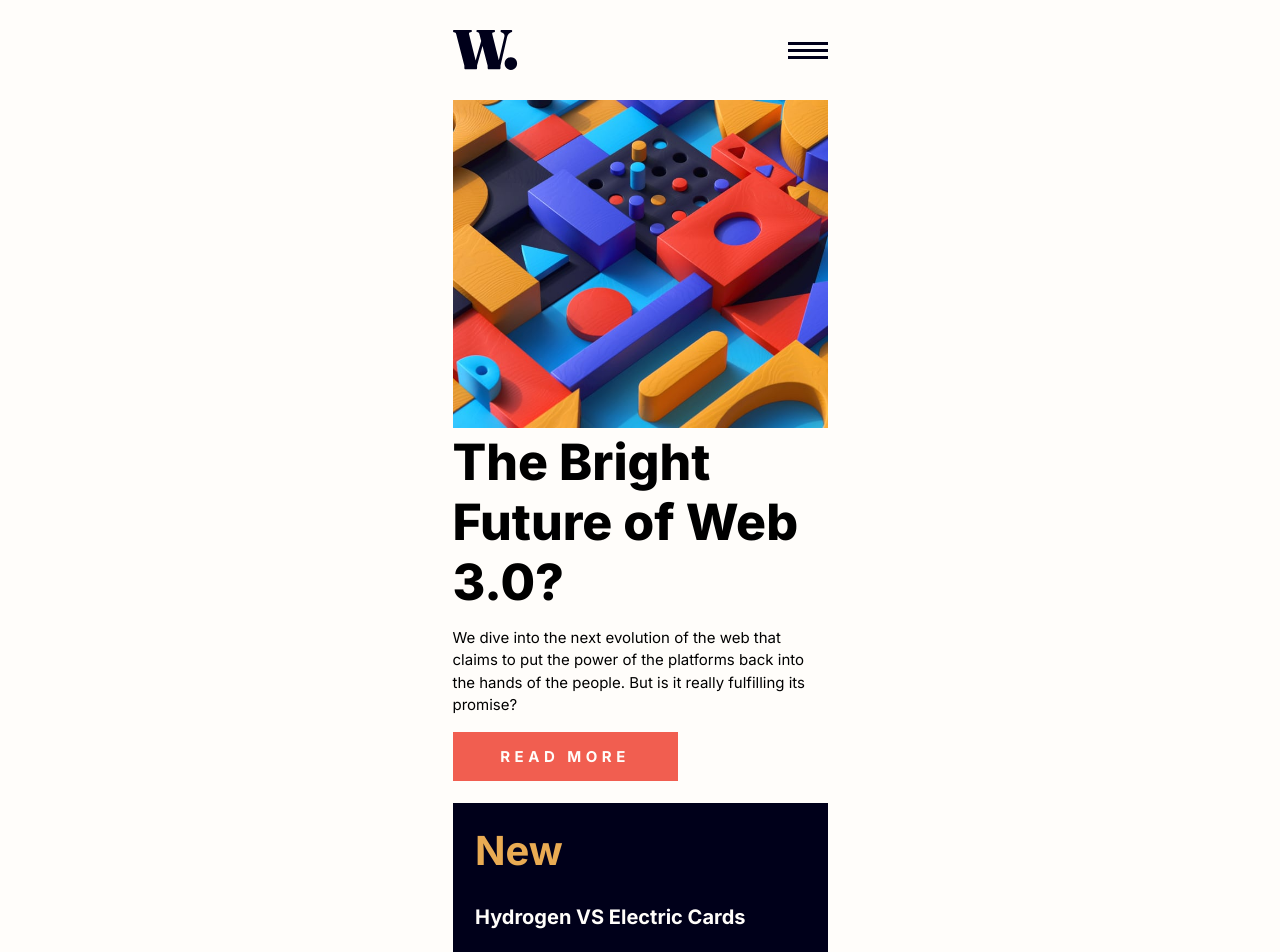
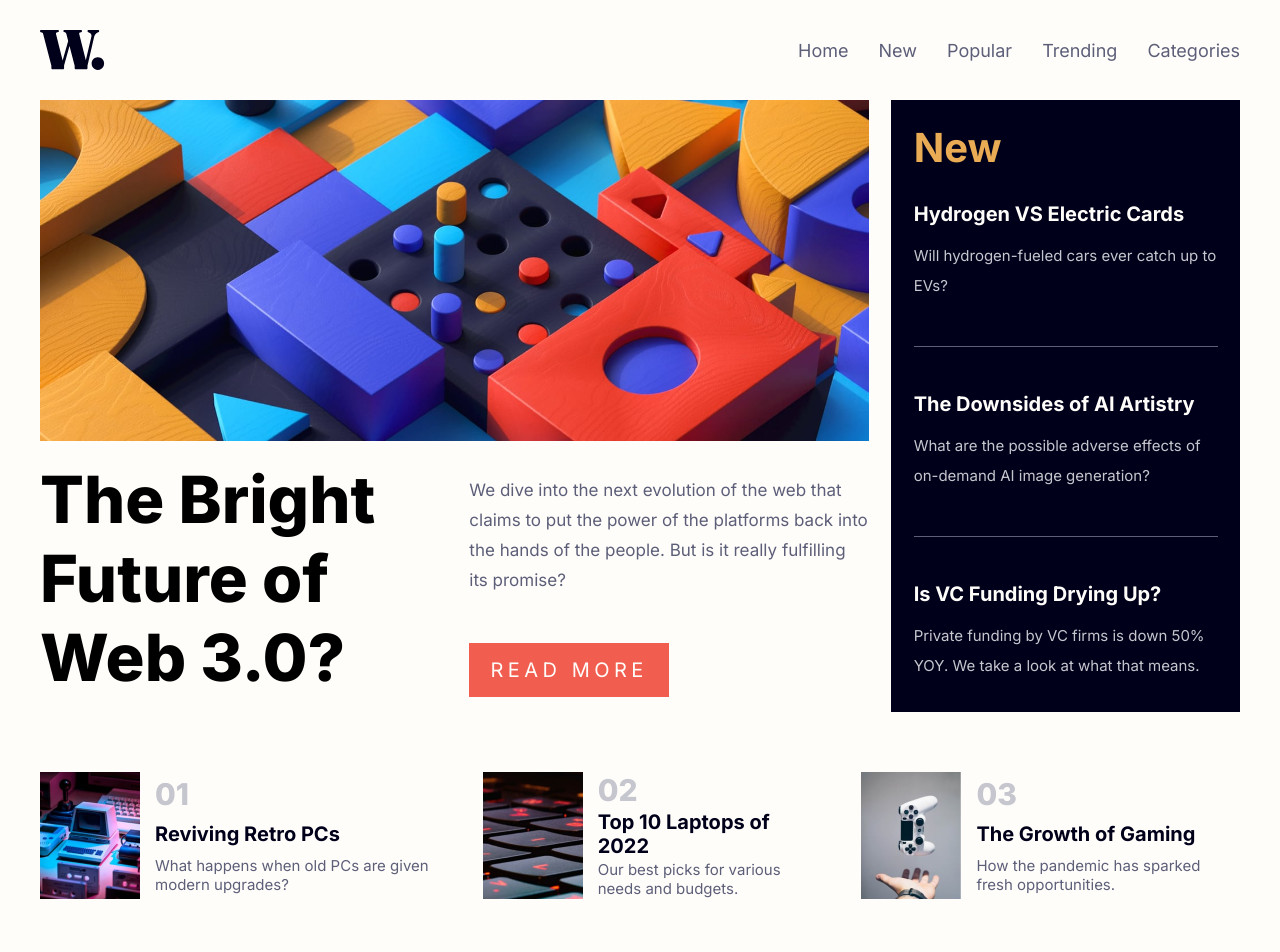
Before and after one commit to dscorzoni/project-react-news-website, a React (Create React App) app: page / in a window 1280 px wide. Shown: the top 952 px of the page. After the commit the page ends 929 px from the top, so only its background shows below. Built offline with nearby package versions, Linux system fonts and the light colour scheme.

Commit message:
Adjusting max-sizes.

```diff
--- a/src/Articles.js
+++ b/src/Articles.js
@@ -11,19 +11,19 @@ const ArticlesSection = styled.section`
   align-items: center;
   margin-bottom: 2rem;
 
-  @media (max-width: 1440px) {
+  @media (max-width: 1200px) {
     padding: 1rem;
   }
 `;
 
 const Container = styled.div`
-  width: 1440px;
+  width: 1200px;
   display: flex;
   justify-content: space-between;
   gap: 2rem;
   margin-top: 4rem;
 
-  @media (max-width: 1440px) {
+  @media (max-width: 1200px) {
     flex-direction: column;
     width: 375px;
     margin-top: 0;
@@ -39,6 +39,9 @@ const ArticleItem = styled.article`
 
   div {
     padding: 0 1rem 0 1rem;
+    display: flex;
+    flex-direction: column;
+    justify-content: space-around;
   }
 
   h1 {
@@ -49,14 +52,11 @@ const ArticleItem = styled.article`
 
   h2 {
     font-weight: 700;
-    font-size: 22px;
-    margin-bottom: 1rem;
+    font-size: 20px;
   }
 
   p {
-    font-size: 20px;
     color: hsl(236, 13%, 42%);
-    line-height: 2rem;
   }
 
   a {
@@ -68,7 +68,7 @@ const ArticleItem = styled.article`
     color: hsl(5, 85%, 63%);
   }
 
-  @media (max-width: 1440px) {
+  @media (max-width: 1200px) {
     justify-content: space-around;
     h1 {
       font-size: 26px;
--- a/src/Header.js
+++ b/src/Header.js
@@ -15,7 +15,7 @@ const HeaderBar = styled.header`
     display: none;
   }
 
-  @media (max-width: 1440px) {
+  @media (max-width: 1200px) {
     padding: 2rem 1rem 1rem 1rem;
     margin: 0;
     .menu-icon {
@@ -25,19 +25,19 @@ const HeaderBar = styled.header`
 `;
 
 const Container = styled.div`
-  width: 1440px;
+  width: 1200px;
   display: flex;
   justify-content: space-between;
   align-items: center;
 
-  @media (max-width: 1440px) {
+  @media (max-width: 1200px) {
     width: 375px;
   }
 `;
 
 const NavBar = styled.nav`
   display: flex;
-  gap: 3rem;
+  gap: 2rem;
 
   a {
     text-decoration: none;
@@ -50,7 +50,7 @@ const NavBar = styled.nav`
     color: hsl(5, 85%, 63%);
   }
 
-  @media (max-width: 1440px) {
+  @media (max-width: 1200px) {
     display: none;
   }
 `;
@@ -79,7 +79,7 @@ const MobileNavBar = styled.nav`
     font-size: 18px;
   }
 
-  @media (max-width: 1440px) {
+  @media (max-width: 1200px) {
     height: 100vh;
     width: 60%;
     top: 0;
--- a/src/Hero.js
+++ b/src/Hero.js
@@ -9,18 +9,18 @@ const HeroSection = styled.section`
   justify-content: center;
   align-items: center;
 
-  @media (max-width: 1440px) {
+  @media (max-width: 1200px) {
     padding: 1rem;
   }
 `;
 
 const Container = styled.div`
-  width: 1440px;
+  width: 1200px;
   display: flex;
   justify-content: space-between;
   gap: 1.5rem;
 
-  @media (max-width: 1440px) {
+  @media (max-width: 1200px) {
     width: 375px;
     flex-direction: column;
   }
@@ -32,20 +32,20 @@ const HeroDiv = styled.div`
     width: 100%;
   }
 
-  @media (max-width: 1440px) {
+  @media (max-width: 1200px) {
     flex: 1;
     flex-direction: column;
   }
 `;
 
 const HighlightsDiv = styled.div`
-  flex: 1;
+  flex: 1.1;
   background-color: hsl(240, 100%, 5%);
   color: hsl(36, 100%, 99%);
   padding: 1rem;
   display: flex;
   flex-direction: column;
-  padding: 2rem;
+  padding: 1.5rem;
 
   h1 {
     font-size: 40px;
@@ -55,13 +55,12 @@ const HighlightsDiv = styled.div`
   }
 
   h2 {
-    font-size: 24px;
+    font-size: 20px;
     font-weight: 700;
     margin-bottom: 1rem;
   }
 
   p {
-    font-size: 18px;
     color: hsl(233, 8%, 79%);
     line-height: 2rem;
   }
@@ -75,7 +74,7 @@ const HighlightsDiv = styled.div`
     color: hsl(35, 77%, 62%);
   }
 
-  @media (max-width: 1440px) {
+  @media (max-width: 1200px) {
     padding: 1.5rem;
     h2 {
       font-size: 20px;
@@ -89,10 +88,10 @@ const HighlightsDiv = styled.div`
 const HeroContentDiv = styled.div`
   margin: 1rem 0 1rem 0;
   display: flex;
-  gap: 3rem;
+  gap: 2rem;
   h1 {
     flex: 1;
-    font-size: 75px;
+    font-size: 65px;
     font-weight: 800;
   }
   div {
@@ -103,8 +102,9 @@ const HeroContentDiv = styled.div`
   }
   p {
     margin-top: 1rem;
-    font-size: 22px;
-    line-height: 2.5rem;
+    font-size: 17px;
+    line-height: 2rem;
+    color: hsl(236, 13%, 42%);
   }
   button {
     border: 0;
@@ -121,7 +121,7 @@ const HeroContentDiv = styled.div`
     background-color: hsl(240, 100%, 5%);
   }
 
-  @media (max-width: 1440px) {
+  @media (max-width: 1200px) {
     flex-direction: column;
     gap: 1rem;
     margin: 0;
@@ -149,7 +149,7 @@ const DividerDiv = styled.div`
   width: 100%;
   background-color: hsl(236, 13%, 42%);
 
-  @media (max-width: 1440px) {
+  @media (max-width: 1200px) {
     margin: 2rem 0 2rem 0;
   }
 `;
@@ -194,7 +194,7 @@ const Hero = () => {
       <Container>
         <HeroDiv>
           <picture>
-            <source media="(max-width: 1440px)" srcSet={ImgWebMobile} />
+            <source media="(max-width: 1200px)" srcSet={ImgWebMobile} />
             <img src={ImgWebDesktop} alt="Colored blocks" />
           </picture>
           <HeroContentDiv>
```
